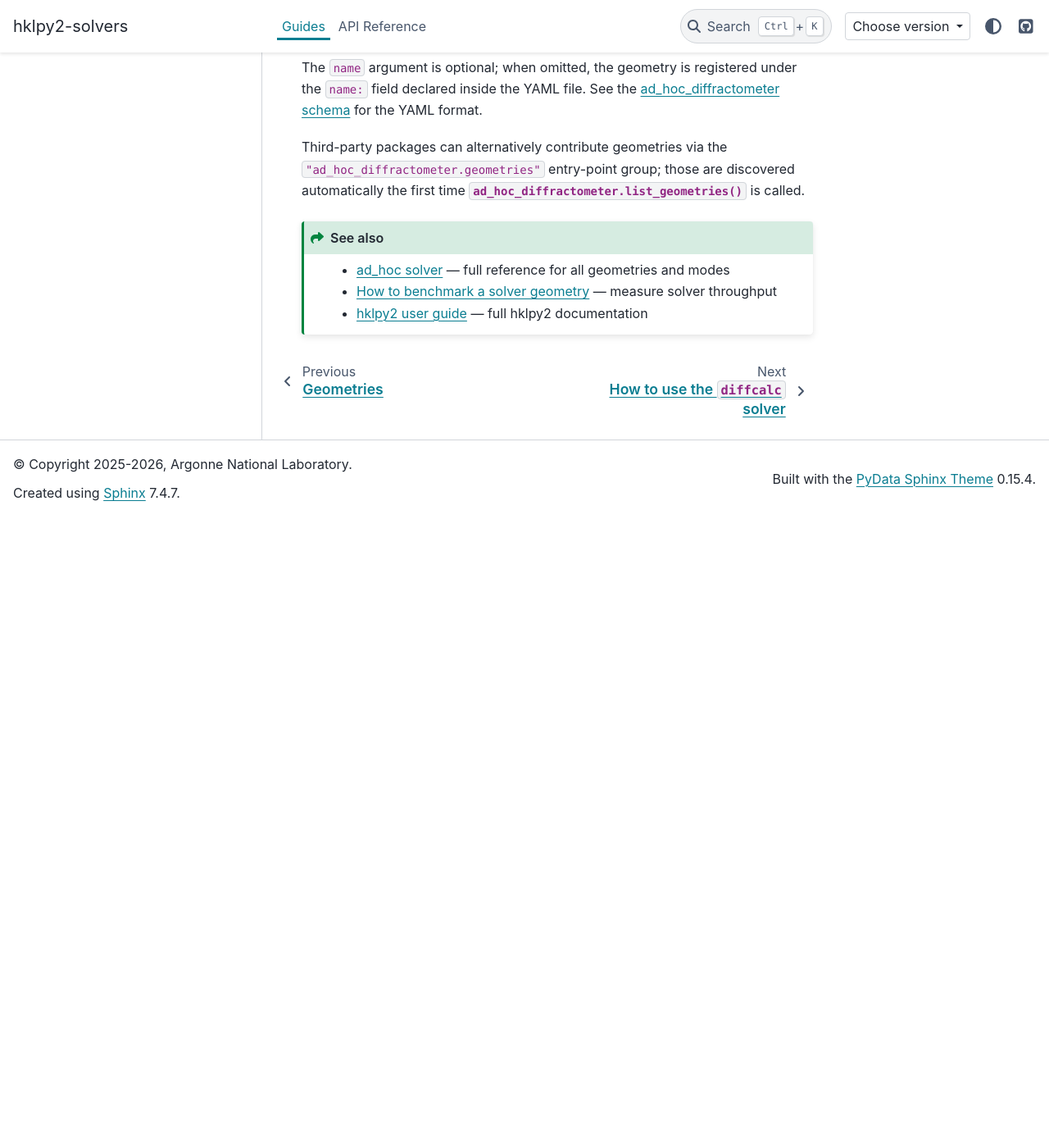
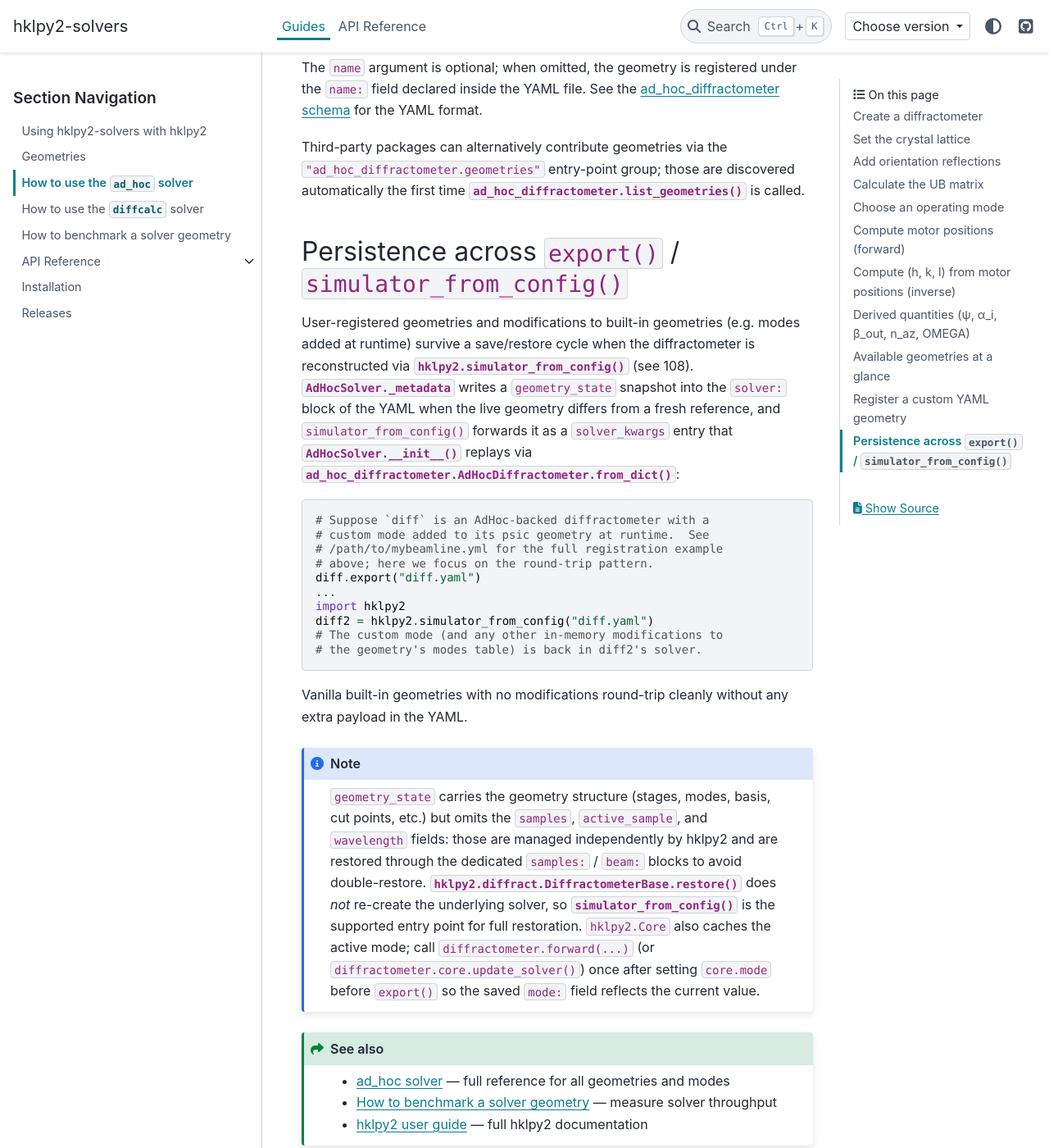
Before and after one commit to prjemian/hklpy2_solvers, a Sphinx documentation site: the page built from docs/source/guide_ad_hoc.rst, in a window 1280 px wide and 1400 px high, scrolled down 5508 px. Shown: the whole window at 82% size. Built offline with Sphinx 7.4.7 and the PyData theme 0.15.4, drawn with Linux system fonts in a browser that asks for light colours; pages that are not in the unit, such as notebooks, are missing from menus; before the commit the page ends 6138 px from its top, so only the background shows below that.

Commit message:
docs #108 document solver-state round-trip in user guides
Add Persistence across export() / simulator_from_config() sections
to both guides showing the canonical round-trip pattern via
hklpy2.simulator_from_config().  Remove the stale :issue:108
warning block in guide_diffcalc.rst that announced the gap this
PR closes.  Note that Diffractometer.restore() on an existing
diffractometer does not re-create the solver and so does not
replay solver state; users must use simulator_from_config() for
full restoration.  Note the upstream Core.mode caching behaviour
that affects export() ordering.

Add matching RELEASE_NOTES entries.

Agent: OpenCode (claudeopus47)

```diff
--- a/docs/source/guide_ad_hoc.rst
+++ b/docs/source/guide_ad_hoc.rst
@@ -302,6 +302,54 @@ Third-party packages can alternatively contribute geometries via the
 discovered automatically the first time
 :func:`ad_hoc_diffractometer.list_geometries` is called.
 
+Persistence across ``export()`` / ``simulator_from_config()``
+-------------------------------------------------------------
+
+User-registered geometries and modifications to built-in
+geometries (e.g. modes added at runtime) survive a save/restore
+cycle when the diffractometer is reconstructed via
+:func:`hklpy2.simulator_from_config` (see :issue:`108`).
+:meth:`AdHocSolver._metadata
+<hklpy2_solvers.ad_hoc_solver.AdHocSolver._metadata>` writes a
+``geometry_state`` snapshot into the ``solver:`` block of the
+YAML when the live geometry differs from a fresh reference, and
+``simulator_from_config()`` forwards it as a ``solver_kwargs``
+entry that :meth:`AdHocSolver.__init__` replays via
+:meth:`ad_hoc_diffractometer.AdHocDiffractometer.from_dict`:
+
+.. code-block:: python
+
+   # Suppose `diff` is an AdHoc-backed diffractometer with a
+   # custom mode added to its psic geometry at runtime.  See
+   # /path/to/mybeamline.yml for the full registration example
+   # above; here we focus on the round-trip pattern.
+   diff.export("diff.yaml")
+   ...
+   import hklpy2
+   diff2 = hklpy2.simulator_from_config("diff.yaml")
+   # The custom mode (and any other in-memory modifications to
+   # the geometry's modes table) is back in diff2's solver.
+
+Vanilla built-in geometries with no modifications round-trip
+cleanly without any extra payload in the YAML.
+
+.. note::
+
+   ``geometry_state`` carries the geometry structure (stages,
+   modes, basis, cut points, etc.) but omits the
+   ``samples``, ``active_sample``, and ``wavelength`` fields:
+   those are managed independently by hklpy2 and are restored
+   through the dedicated ``samples:`` / ``beam:`` blocks to
+   avoid double-restore.
+   :meth:`hklpy2.diffract.DiffractometerBase.restore` does *not*
+   re-create the underlying solver, so
+   :func:`~hklpy2.simulator_from_config` is the supported entry
+   point for full restoration.  ``hklpy2.Core`` also caches the
+   active mode; call ``diffractometer.forward(...)`` (or
+   ``diffractometer.core.update_solver()``) once after setting
+   ``core.mode`` before ``export()`` so the saved ``mode:`` field
+   reflects the current value.
+
 .. seealso::
 
    - :ref:`geometries.ad_hoc` — full reference for all geometries and modes
```
Also changed, not shown: RELEASE_NOTES.rst (+11 -0 lines), docs/source/guide_diffcalc.rst (+34 -8 lines).
